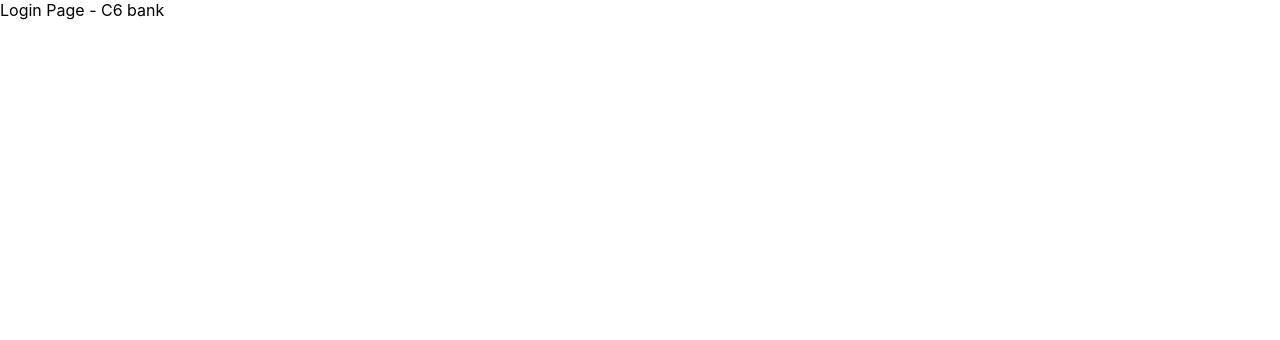
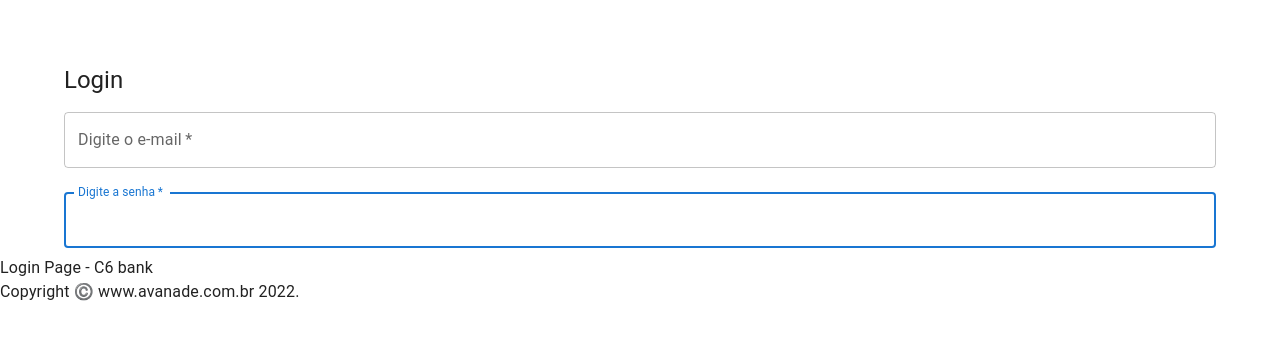
Before and after one commit to jlfagundes/project-next-fiap, a Next.js app: page /login in a window 1280 px wide. Shown: the top 340 px of the page. Built offline with nearby package versions, Linux system fonts and the light colour scheme.

Commit message:
utilizando material UI para login

```diff
--- a/package.json
+++ b/package.json
@@ -9,6 +9,9 @@
     "lint": "next lint"
   },
   "dependencies": {
+    "@emotion/react": "^11.10.4",
+    "@emotion/styled": "^11.10.4",
+    "@mui/material": "^5.10.9",
     "next": "12.3.1",
     "react": "18.2.0",
     "react-dom": "18.2.0"
--- a/pages/login.tsx
+++ b/pages/login.tsx
@@ -1,7 +1,52 @@
-import React from 'react';
+import { Typography } from '@mui/material';
+import React from 'react'
+import Link from 'next/link';
+import { ThemeProvider, createTheme } from '@mui/material/styles';
+import Container from '@mui/material/Container';
+import CssBaseline from '@mui/material/CssBaseline';
+import Box from '@mui/material/Box';
+import TextField from '@mui/material/TextField';
+
+
+type CopyProps = {
+    site: string,
+    sx?: object,
+}
+
+function Copyright(props: CopyProps) {
+    return (
+        <Typography>
+            {'Copyright ©️ '}
+            <Link color='inherit' href={props.site}>
+                {props.site}
+            </Link> {' '}
+            { new Date().getFullYear() }
+            { '.' }
+        </Typography>
+    )
+}
+
+const theme = createTheme();
 
 export default function LoginPage() {
   return (
-    <div>Login Page - C6 bank</div>
+    <ThemeProvider theme={theme}>
+        <Container>
+            <CssBaseline />
+                <Box sx={{ mt: 8, display: 'flex', flexDirection: 'column', alignItens: 'center' }}>
+                    <Typography component='h1' variant='h5'>
+                        Login
+                    </Typography>
+                </Box>
+                <Box component='form' onSubmit={(e) => {console.log('OK! Enviou.')}}>
+                    <TextField margin='normal' required fullWidth id='email' label='Digite o e-mail' name='email' autoComplete='email' autoFocus />
+                    <TextField margin='normal' required fullWidth id='password' type='password' label='Digite a senha' name='password' autoComplete='current-password' autoFocus />
+                </Box>
+        </Container>
+        <div>Login Page - C6 bank</div>
+
+        <Copyright site='www.avanade.com.br'></Copyright>
+
+    </ThemeProvider>
   )
 };
```
Also changed, not shown: pages/index.tsx (+10 -6 lines), 2 other files (tests, documents, lock files or other folders).
